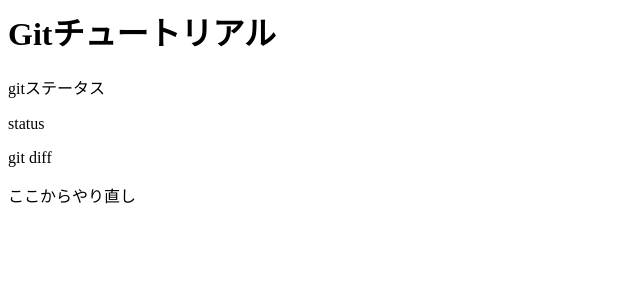
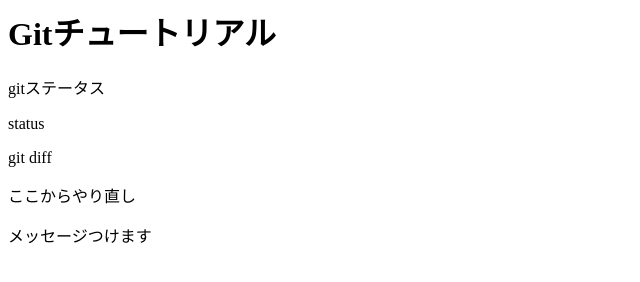
Before and after one commit to yamakoshi99/git_tutorial, a plain HTML site: page index.html in a window 1280 px wide. Shown: the whole page, without its empty margins (0-640 px from the left). Drawn offline with Linux system fonts and the light colour scheme.

Commit message:
commit３回目！

```diff
--- a/index.html
+++ b/index.html
@@ -3,3 +3,4 @@
 <p>status</p>
 <p>git diff</p>
 <p>ここからやり直し</p>
+<p>メッセージつけます</p>
```
